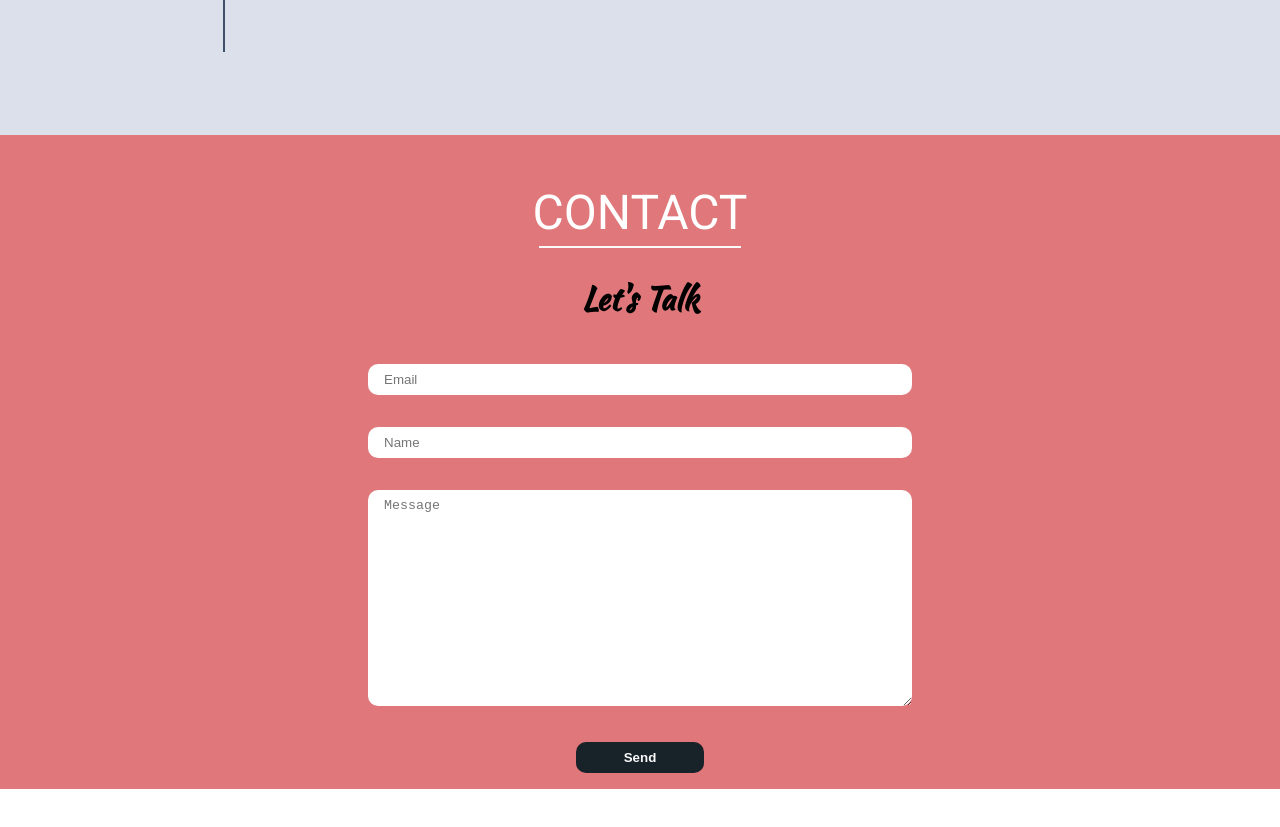
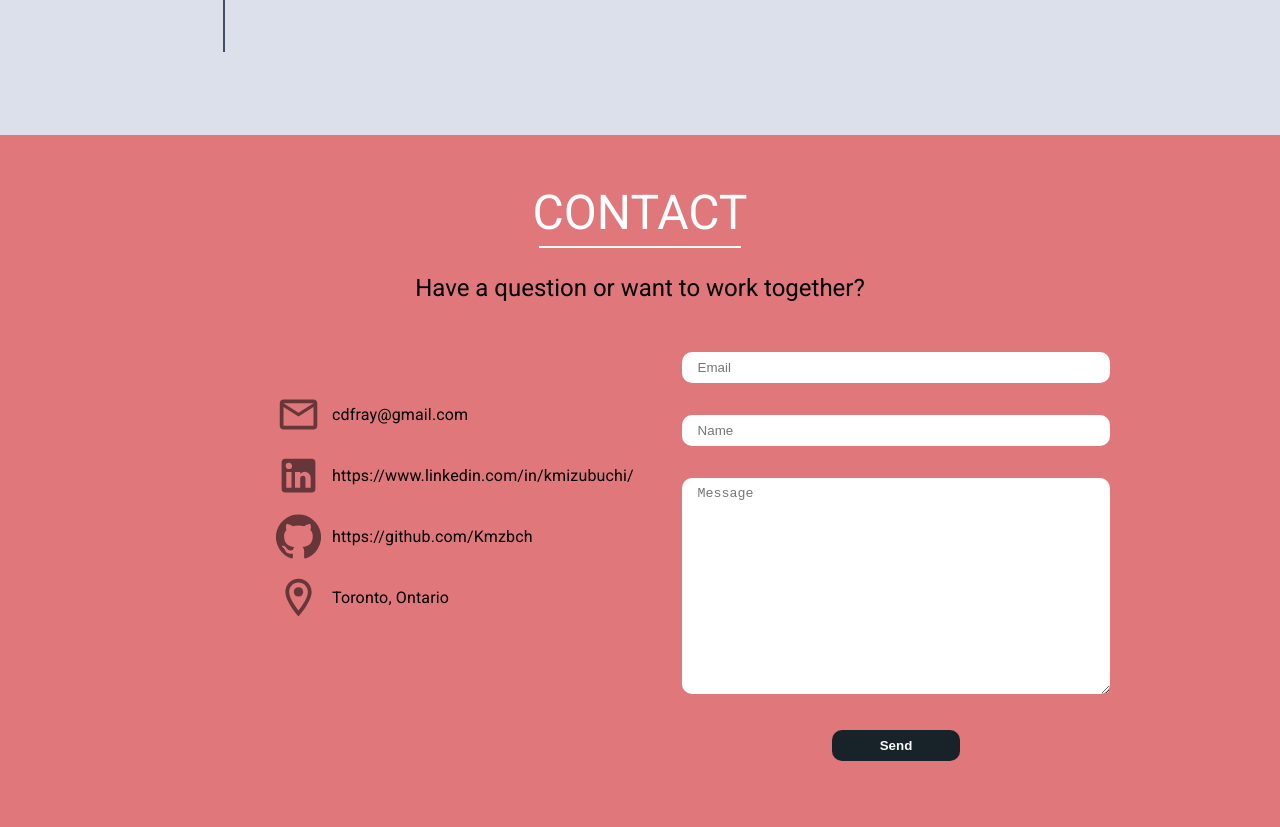
Before and after one commit to Kmzbch/Portfolio, a React (Create React App) app: page /contact in a window 1280 px wide. Shown: the part 6600-7427 px from the top of the page. Before the commit the page ends 7389 px from the top, so only its background shows below. Built offline with nearby package versions, Linux system fonts and the light colour scheme.

Commit message:
contact form finished

```diff
--- a/src/components/contact/Contact.js
+++ b/src/components/contact/Contact.js
@@ -1,11 +1,9 @@
 import React, { Component } from 'react';
 import { Typography, Paper, Grid, FormControl, InputLabel, Input, FormHelperText, TextField } from '@material-ui/core';
+import { List, ListItem, ListItemIcon, ListItemText } from '@material-ui/core';
 import './Contact.scss';
-import MailOutlineIcon from '@material-ui/icons/MailOutline';
-import GitHubIcon from '@material-ui/icons/GitHub';
-import LocationOnOutlinedIcon from '@material-ui/icons/LocationOnOutlined';
-import LinkedInIcon from '@material-ui/icons/LinkedIn';
 
+import ContactItems from './ContactItems';
 export default class Contact extends Component {
 	constructor(props) {
 		super(props);
@@ -17,25 +15,49 @@ export default class Contact extends Component {
 			<div className={'page'}>
 				<section id="" className="contact" data-section="">
 					<div className="view main content">
-						<Typography
-							style={{
-								color: 'white'
-							}}
-							className="header"
-							variant="h3"
-						>
+						<Typography className="header" variant="h3" style={{ color: 'white' }}>
 							CONTACT
 						</Typography>
-
 						<hr className={'divider center'} />
-
+						<Typography className="caption" variant="h5">
+							Have a question or want to work together?
+						</Typography>
+						<Grid
+							container
+							spacing={2}
+							justify="center"
+							style={{
+								textAlign: 'center',
+								margin: '0 auto',
+								width: '80%'
+							}}
+						>
+							<Grid item xs={6} sm={6}>
+								<div className={'contact-items'}>
+									<List>
+										{ContactItems.map((item, index) => {
+											return (
+												<ListItem>
+													<ListItemIcon
+														style={{
+															marginLeft: 'auto',
+															marginRight: '0'
+														}}
+													>
+														{item.icon}
+													</ListItemIcon>
+													<ListItemText>{item.link}</ListItemText>
+												</ListItem>
+											);
+										})}
+									</List>
+								</div>
+							</Grid>
+							<Grid item xs={6} sm={6}>
 								{/* Right side */}
 								<div className="contact-form vertical-middle">
-							<h2 className={'sub-header'}>Let's Talk</h2>
 									<form
 										onSubmit={this.submitForm}
-								// TODO: formspree??
-								// https://formspree.io
 										action="https://formspree.io/f/xaylarqb"
 										method="POST"
 									>
@@ -66,6 +88,8 @@ export default class Contact extends Component {
 										<p className={'form-message-error'}>Ooops! There was an error.</p>
 									</form>
 								</div>
+							</Grid>
+						</Grid>
 					</div>
 				</section>
 			</div>
--- a/src/components/contact/Contact.scss
+++ b/src/components/contact/Contact.scss
@@ -4,20 +4,45 @@
 	.content {
 		width: 100%;
 		height: 100%;
-		// background-color: rgba(219, 224, 235, 1) !important;
-		// background-color: #3f4e67;
+		min-height: 100vh;
 		background-color: #df777b;
 		margin-top: auto;
 		margin-bottom: auto;
+		padding-top: 15vh 0;
 		z-index: 100;
+		//
+		text-align: center;
+		margin-left: auto;
+		margin-right: auto;
+	}
+
+	.contact-items {
+		width: 50%;
+		// background-color: #ccc;
+		// text-align: center;
+		margin: 5vh auto;
+	}
+
+	.content-section {
+		display: inline-block;
+		line-height: 3em;
+		padding-left: 5%;
+		font-weight: bold;
+		width: 450px;
+		margin-left: 0;
+		margin-right: auto;
+		text-align: left;
+	}
+
+	.caption {
+		margin: 3vh auto;
+		text-align: center;
 	}
 
 	.wrap {
-		margin-left: auto;
-		margin-right: auto;
+		margin: 0 auto;
 		// position: relative;
 		text-align: center;
-		// display: table-cell;
 		vertical-align: middle;
 		height: 75vh;
 	}
@@ -75,7 +100,7 @@
 
 	.contact-form {
 		margin: 0 auto;
-		width: 50%;
+		// width: 50%;
 		text-align: center;
 	}
 
--- /dev/null
+++ b/src/components/contact/ContactItems.js
@@ -0,0 +1,61 @@
+import MailOutlineIcon from '@material-ui/icons/MailOutline';
+import GitHubIcon from '@material-ui/icons/GitHub';
+import LocationOnOutlinedIcon from '@material-ui/icons/LocationOnOutlined';
+import LinkedInIcon from '@material-ui/icons/LinkedIn';
+
+const ContactItems = [
+	{
+		link: 'cdfray@gmail.com',
+		icon: (() => {
+			return (
+				<MailOutlineIcon
+					style={{
+						fontSize: 45
+						// color: '#696969'
+					}}
+				/>
+			);
+		})()
+	},
+	{
+		link: 'https://www.linkedin.com/in/kmizubuchi/',
+		icon: (() => {
+			return (
+				<LinkedInIcon
+					style={{
+						fontSize: 45
+						// color: '#696969'
+					}}
+				/>
+			);
+		})()
+	},
+	{
+		link: 'https://github.com/Kmzbch',
+		icon: (() => {
+			return (
+				<GitHubIcon
+					style={{
+						fontSize: 45
+						// color: '#696969'
+					}}
+				/>
+			);
+		})()
+	},
+	{
+		link: 'Toronto, Ontario',
+		icon: (() => {
+			return (
+				<LocationOnOutlinedIcon
+					style={{
+						fontSize: 45
+						// color: '#696969'
+					}}
+				/>
+			);
+		})()
+	}
+];
+
+export default ContactItems;
```
Lines whose indentation alone changed are shown as unchanged.
